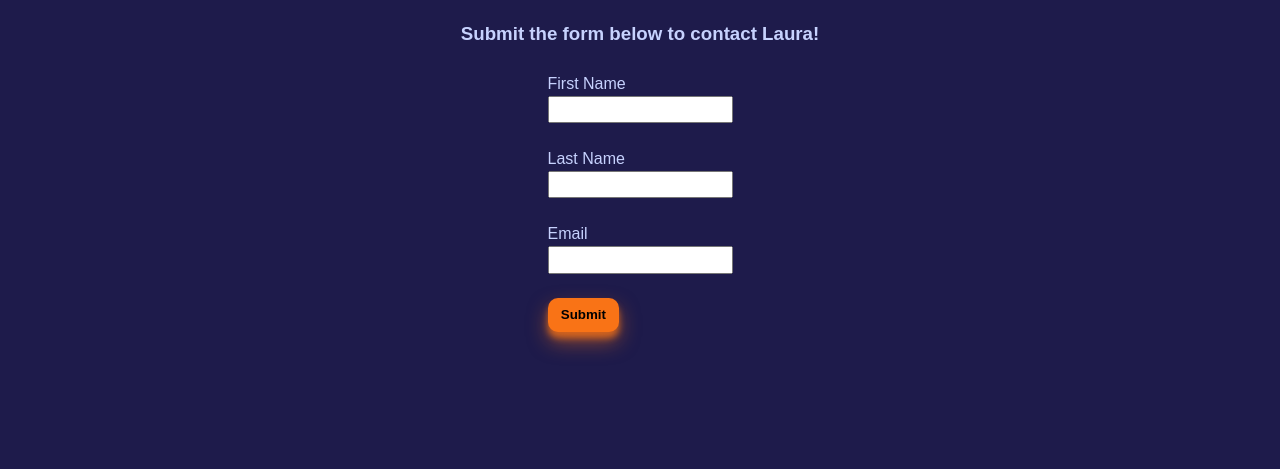
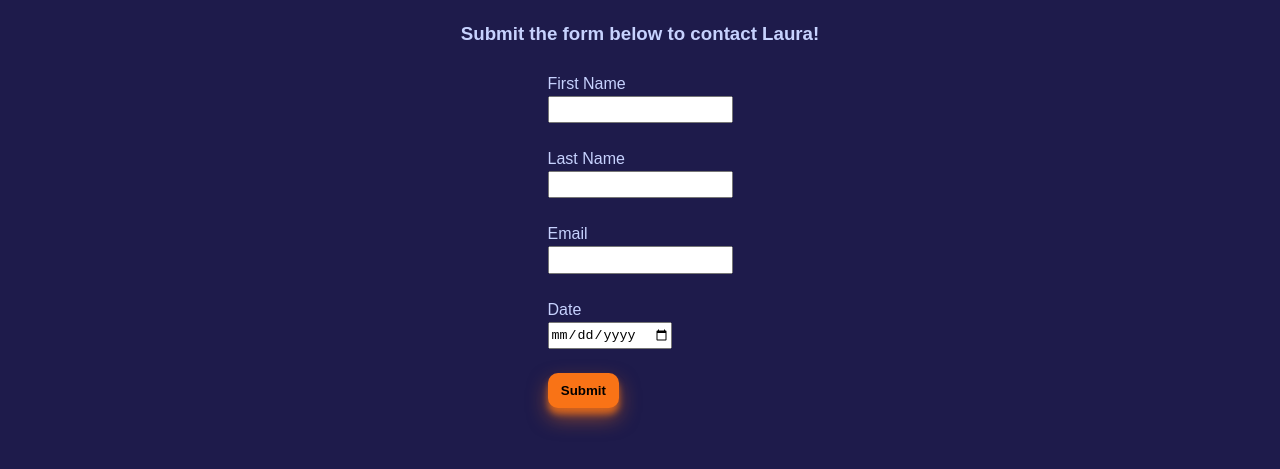
Before and after one commit to Laura-Ngounou-Personal-Website/personal-website, a plain HTML site: page contact.html in a window 1280 px wide. Shown: the part 115-584 px from the top of the page. Drawn offline with Linux system fonts and the light colour scheme; a web font is replaced by a local one.

Commit message:
Added date picker

```diff
--- a/contact.html
+++ b/contact.html
@@ -54,6 +54,11 @@
             <input type="text" id="email" name="email"><br>
             <br>
 
+            <label for="date">Date</label><br>
+            <input type="date" name="date" id="date">
+            <br>
+            <br>
+
             <input class="button" type="submit" value="Submit">
 
     </div>
```
